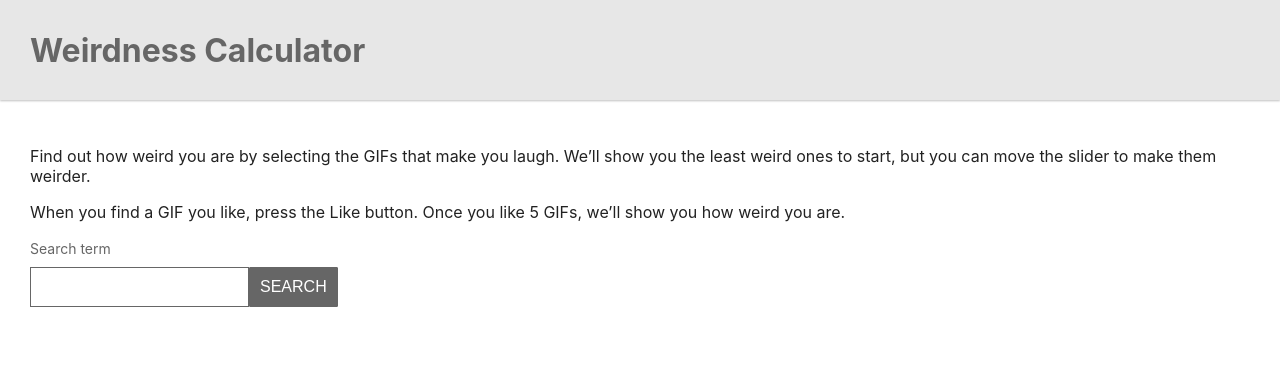
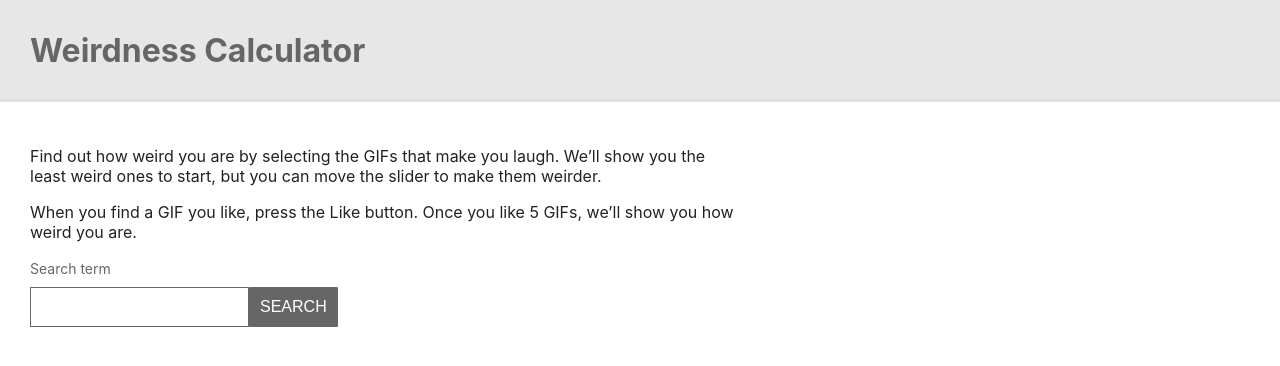
Before and after one commit to natashahakun/weirdness-calculator, a React (Create React App) app: page / in a window 1280 px wide. Shown: the top 366 px of the page. Built offline with nearby package versions, Linux system fonts and the light colour scheme; what giphy-js-sdk-core would draw is missing.

Commit message:
Create Weirdness Layout and apply to App

```diff
--- a/src/App.js
+++ b/src/App.js
@@ -1,6 +1,7 @@
 import React from 'react';
 import PropTypes from 'prop-types';
 import { Card, Header, Result, Search } from './components';
+import { WeirdnessLayout } from './layouts';
 import { connect } from 'react-redux';
 
 function App({ hasResult }) {
@@ -8,14 +9,19 @@ function App({ hasResult }) {
 		<div className="app">
 			<Header children="Weirdness Calculator" />
 
-			<Card>
-				<p>Find out how weird you are by selecting the GIFs that make you laugh. We’ll show you the least weird ones to start, but you can move the slider to make them weirder.</p>
-				<p>When you find a GIF you like, press the Like button. Once you like 5 GIFs, we’ll show you how weird you are.</p>
+			<WeirdnessLayout
+				top={
+					<Card>
+						<p>Find out how weird you are by selecting the GIFs that make you laugh. We’ll show you the least weird ones to start, but you can move the slider to make them weirder.</p>
+						<p>When you find a GIF you like, press the Like button. Once you like 5 GIFs, we’ll show you how weird you are.</p>
 
-				<Search />
-			</Card>
-
-			{ hasResult && <Result /> }
+						<Search />
+					</Card>
+				}
+				bottom={
+					hasResult && <Result />
+				}
+			/>
 		</div>
 	);
 }
--- /dev/null
+++ b/src/layouts/WeirdnessLayout/WeirdnessLayout.jsx
@@ -0,0 +1,11 @@
+import React from 'react';
+import './WeirdnessLayout.scss';
+
+export const WeirdnessLayout = ({ top, bottom, panel }) =>
+    <div className="weirdness-layout">
+        <div className="weirdness-layout__main">
+            <div className="weirdness-layout__top">{ top }</div>
+            <div className="weirdness-layout__bottom">{ bottom }</div>
+        </div>
+        <div className="weirdness-layout__panel">{ panel }</div>
+    </div>
--- /dev/null
+++ b/src/layouts/WeirdnessLayout/WeirdnessLayout.scss
@@ -0,0 +1,9 @@
+.weirdness-layout {
+    display: flex;
+
+    &__main {
+        display: flex;
+        flex: 0 1 60%;
+        flex-direction: column
+    }
+}
--- /dev/null
+++ b/src/layouts/index.js
@@ -0,0 +1 @@
+export * from './WeirdnessLayout/WeirdnessLayout';
```
